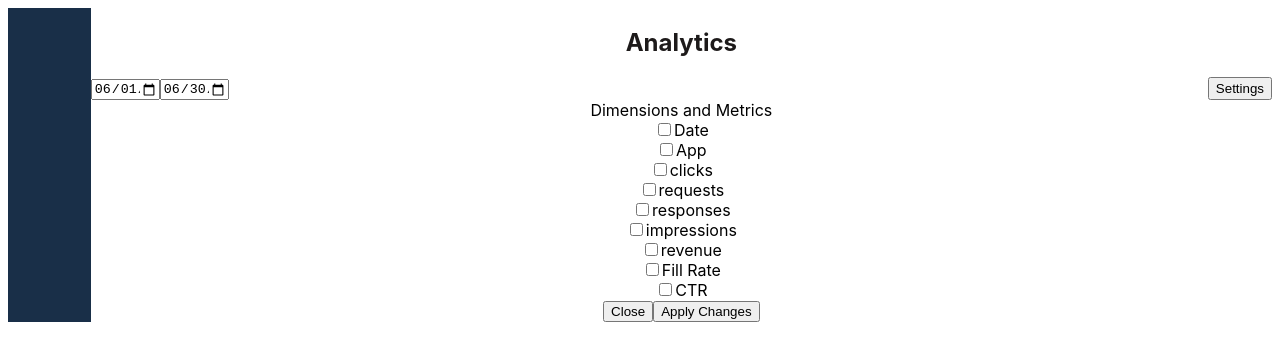
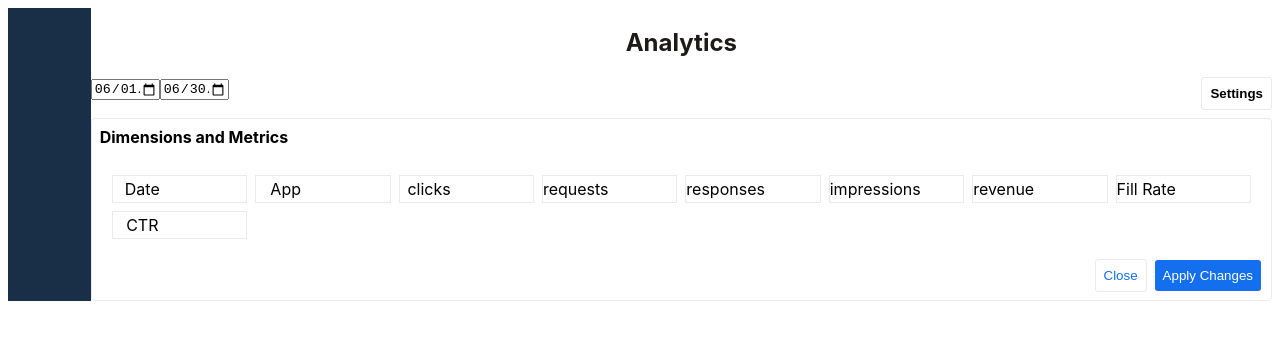
Before and after one commit to Engineervinay/Analytics-page, a React (Create React App) app: page / in a window 1280 px wide. Both pictures are taken after a click on the button "Settings". Shown: the top 360 px of the page. Built offline with nearby package versions, Linux system fonts and the light colour scheme; no server answers.

Commit message:
UI improvement

```diff
--- a/src/App.css
+++ b/src/App.css
@@ -36,3 +36,76 @@
   flex-direction: row;
   justify-content: space-between;
 }
+#setting-btn{
+  border:1px solid #EAEAEA;
+  padding: 0.5rem;
+  font-weight: bold;
+
+  background-color: #FFFFFF;
+  border-radius: 3px;
+  margin-bottom: 0.5rem;
+}
+#settings{
+  border: 1px solid #EAEAEA;
+  border-radius: 4px;
+  text-align: left;
+}
+#settings .title{
+  align-self:left;
+  padding:0.5rem;
+  font-weight: bold;
+}
+#settings .list-container{
+  display:grid;
+  grid-template-columns: auto auto auto auto auto auto auto auto;
+  padding:1rem;
+}
+.option-button {
+  margin:4px;
+
+  border-radius:0px;
+  border:1px solid #EAEAEA;
+  overflow:auto;
+  float:left;
+}
+
+.option-button label {
+  float:left;
+  width:3.7em;
+}
+
+.option-button label span {
+  text-align:center;
+  padding:3px 0px;
+  display:block;
+}
+
+.option-button label input {
+  position:absolute;
+  top:-20px;
+}
+
+.option-button input:checked + span {
+  border-left:4px solid #136FED ;
+
+}
+#save{
+  background: #136FED;
+  border:0px;
+  color: #FFFFFF;
+  padding:0.5rem;
+border-radius: 3px;
+margin-right:10px;
+}
+#close{
+  border:1px solid #EAEAEA;
+  padding: 0.5rem;
+  color: #136FED;
+  background-color: #FFFFFF;
+  border-radius: 3px;
+  margin-right: 0.5rem;
+}
+.settings-buttons{
+ padding-bottom: 0.5rem;
+  text-align: right;
+}
--- a/src/App.js
+++ b/src/App.js
@@ -76,7 +76,7 @@ function App() {
      <div className="datebar">
      <div className="daterange"> <input type="date" onChange={(e) => handleStartDateUpdate(e)} value={startDateValue} id="startDate" name="startDate"></input>
       <input type="date" id="endDate" name="endDate"onChange={(e) => handleEndDateUpdate(e)} value={endDateValue}></input>
-      </div> <button name="settings" onClick={handleClick}>Settings</button></div>
+      </div> <button name="settings" id="setting-btn"onClick={handleClick}>Settings</button></div>
     {
       optionShown && (
 
@@ -84,15 +84,16 @@ function App() {
           <div className="title">Dimensions and Metrics</div>
           <div className="list-container">
           {columnNames.map((item, index) => (
-            <div key={index}>
+            <div className="option-button" key={index}>
+              <label>
               <input value={item} type="checkbox" onChange={handleCheck} />
               <span className={isChecked(item)}>{item}</span>
-            </div>
+              </label> </div>
           ))}
         </div>
-        <button id="close"name="close" onClick={handleClose}>Close</button>
+        <div  className="settings-buttons"><button id="close"name="close" onClick={handleClose}>Close</button>
         <button id="save" onClick={handleChanges}>Apply Changes</button>
-
+</div>
       </div>
       )
     }
```
